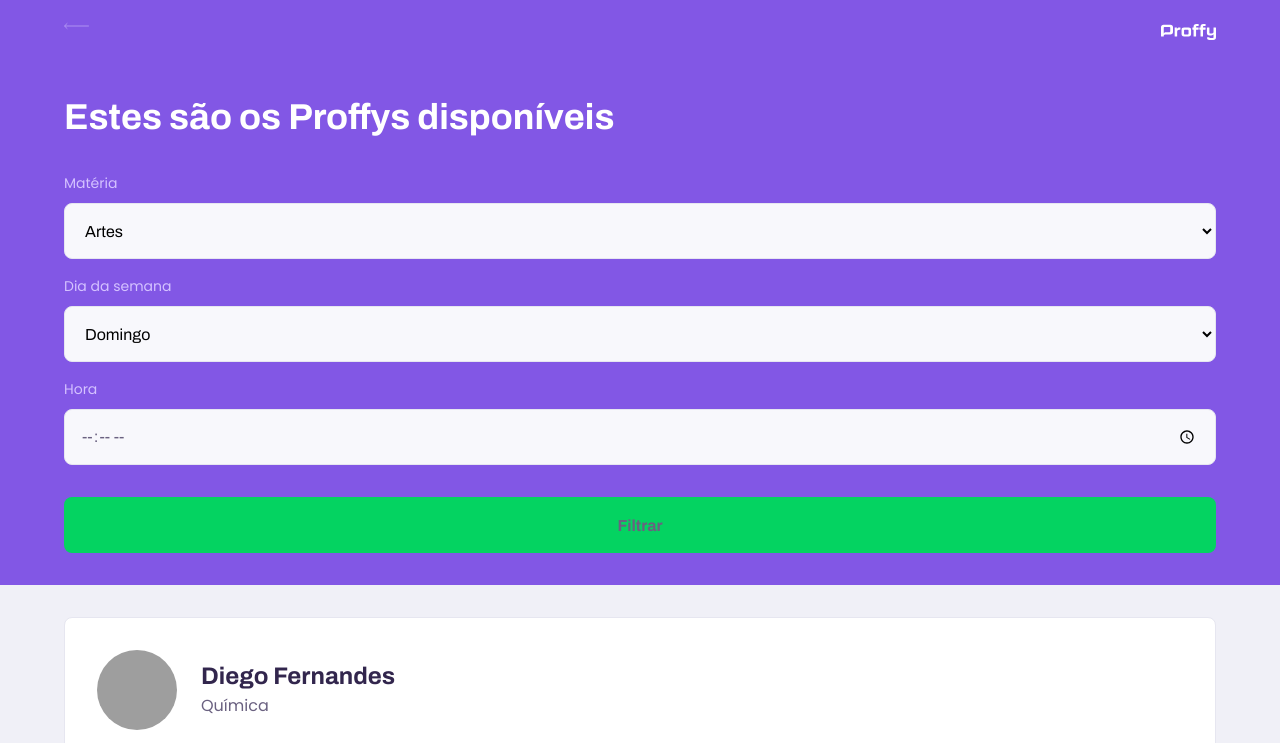
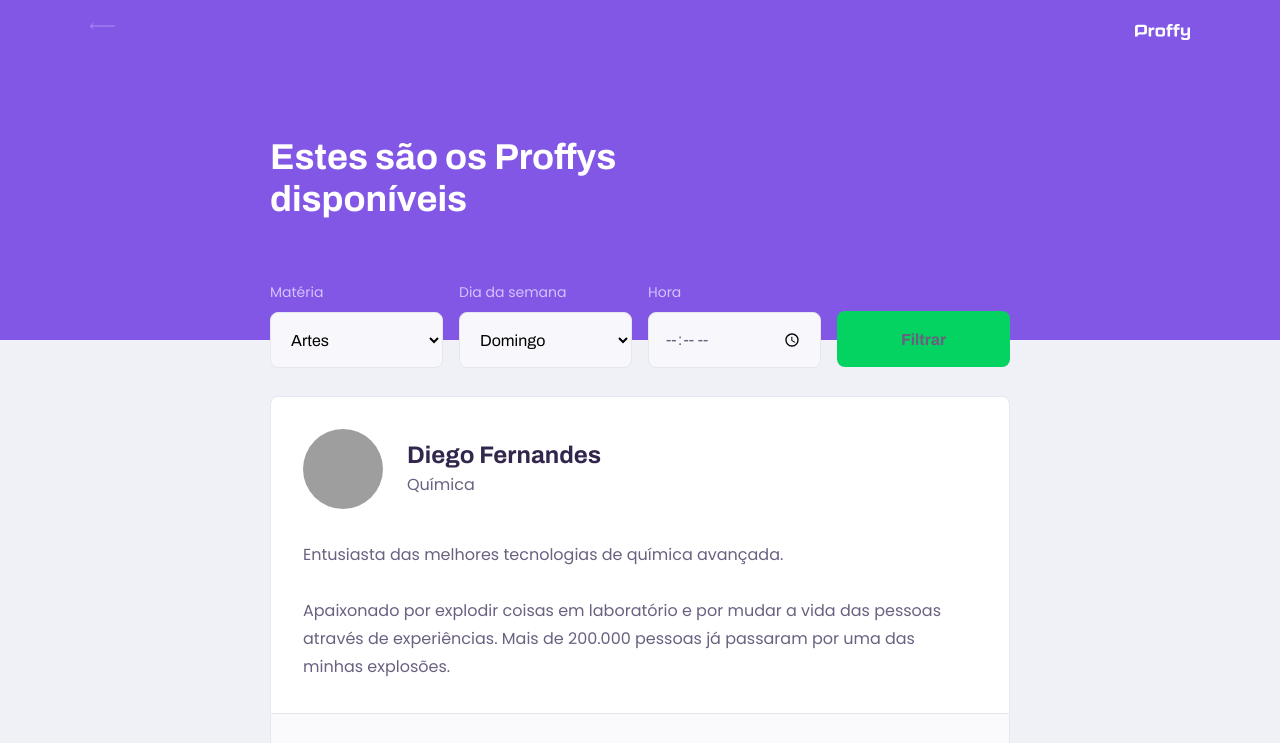
Before and after one commit to gslmota/Aplication-Proffy, a plain HTML site: page NLW/study.html in a window 1280 px wide. Shown: the top 743 px of the page. Drawn offline with Linux system fonts and the light colour scheme; grey boxes are pictures that could not be loaded.

Commit message:
Update page-study.css

```diff
--- a/NLW/styles/partials/page-study.css
+++ b/NLW/styles/partials/page-study.css
@@ -34,6 +34,7 @@
 .page-header .header-content {
     width: 90%;
     margin: 3.2rem auto;
+    position: relative;
 }
 
 .page-header .header-content strong {
@@ -144,7 +145,7 @@
     margin-top: .4rem;
 }
 
-.teacher-item p {
+.teacher-item > p {
     padding: 0 2rem;
     font-size: 1.6rem;
     line-height: 2.8rem;
@@ -199,8 +200,63 @@
         max-width: 100vw;
     }
 
+    .page-header {
+        height: 340px;
+    }
+
+    .page-header .top-bar-container {
+        max-width: 1100px;
+    }
+
+    .page-header .header-content {
+        max-width: 740px;
+        margin: 0 auto;
+        flex: 1 1;
+        padding-bottom: 48px;
+        display: flex;
+        flex-direction: column;
+        justify-content: center;
+    }
+
+    .page-header .header-content strong {
+        max-width: 350px;
+    }
+
     .teacher-item header,
     .teacher-item footer {
         padding: 32px;
     }
+
+    #search-teachers {
+        display: grid;
+        grid-template-columns: repeat(4, 1fr);
+        gap: 16px;
+        position: absolute;
+        bottom: -28px;
+    }
+
+    #page-study main {
+        padding: 32px 0;
+        max-width: 740px;
+        margin: 0 auto;
+    }
+
+    #search-teachers .select-block {
+        margin-bottom: 0;
+    }
+
+    .teacher-item > p {
+        padding: 0 32px;
+    }
+
+    .teacher-item footer p strong {
+        display: initial;
+        margin-left: 16px;
+    }
+
+    .teacher-item footer button {
+        width: 245px;
+        font-size: 16px;
+        justify-content: center;
+    }
 }
```
